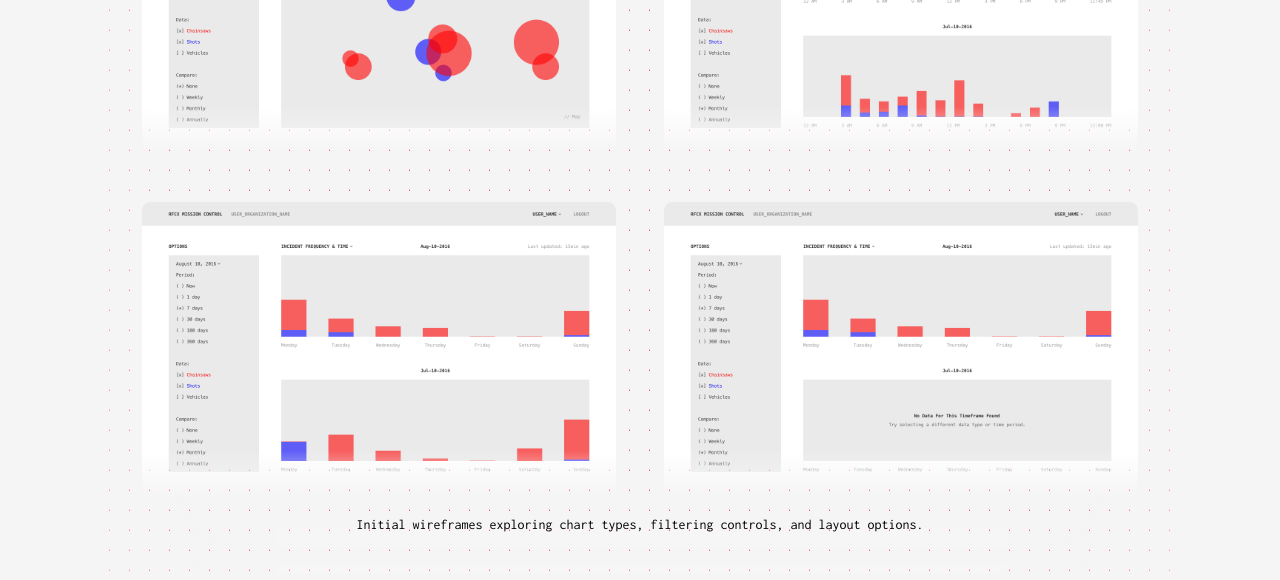
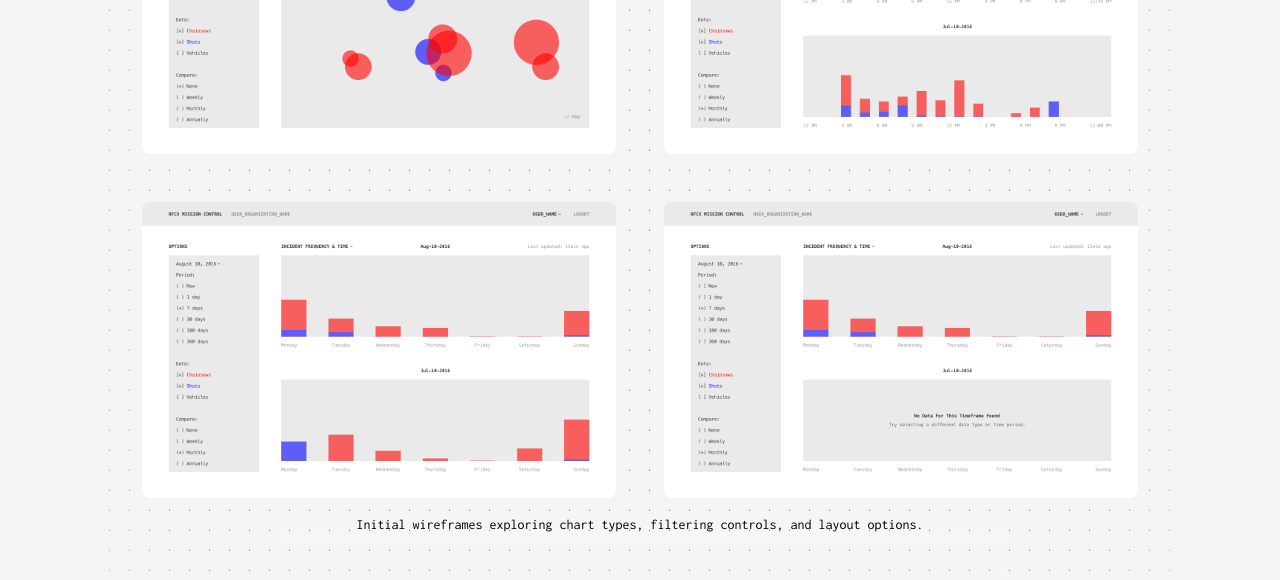
Before and after one commit to piotrbakker/piotrbakker.com, a Jekyll site: the page built from work/rfcx.html, in a window 1280 px wide and 900 px high, scrolled down 1722 px. Shown: the part 150-730 px from the top of the window. Built offline with Jekyll 4.4.1, drawn with Linux system fonts in a browser that asks for light colours; some web fonts are replaced.

Commit message:
Remove image-mask-gradient class from wireframes.

```diff
--- a/work/rfcx.html
+++ b/work/rfcx.html
@@ -37,25 +37,25 @@ keywords: "Design Systems, User Interface Design, Web Design"
                   <div class="col=12 col-md-6">
                     <picture>
                       <source srcset="/assets/img/rfcx.org/content.dark-rfcx-project-wireframe-01.png" media="(prefers-color-scheme: dark)">
-                      <img class="img-fluid rounded-3 image-mask-gradient" alt="Wireframe of RFCx’s incident dashboard" src="/assets/img/rfcx.org/content.light-rfcx-project-wireframe-01.png">
+                      <img class="img-fluid rounded-3" alt="Wireframe of RFCx’s incident dashboard" src="/assets/img/rfcx.org/content.light-rfcx-project-wireframe-01.png">
                     </picture>
                   </div>
                   <div class="col-12 col-md-6">
                     <picture>
                       <source srcset="/assets/img/rfcx.org/content.dark-rfcx-project-wireframe-02.png" media="(prefers-color-scheme: dark)">
-                      <img class="img-fluid rounded-3 image-mask-gradient" alt="Wireframe of RFCx’s incident dashboard" src="/assets/img/rfcx.org/content.light-rfcx-project-wireframe-02.png">
+                      <img class="img-fluid rounded-3" alt="Wireframe of RFCx’s incident dashboard" src="/assets/img/rfcx.org/content.light-rfcx-project-wireframe-02.png">
                     </picture>
                   </div>
                   <div class="col-12 col-md-6">
                     <picture>
                       <source srcset="/assets/img/rfcx.org/content.dark-rfcx-project-wireframe-03.png" media="(prefers-color-scheme: dark)">
-                      <img class="img-fluid rounded-3 image-mask-gradient" alt="Wireframe of RFCx’s incident dashboard" src="/assets/img/rfcx.org/content.light-rfcx-project-wireframe-03.png">
+                      <img class="img-fluid rounded-3" alt="Wireframe of RFCx’s incident dashboard" src="/assets/img/rfcx.org/content.light-rfcx-project-wireframe-03.png">
                     </picture>
                   </div>
                   <div class="col-12 col-md-6">
                     <picture>
                       <source srcset="/assets/img/rfcx.org/content.dark-rfcx-project-wireframe-04.png" media="(prefers-color-scheme: dark)">
-                      <img class="img-fluid rounded-3 image-mask-gradient" alt="Wireframe of RFCx’s incident dashboard" src="/assets/img/rfcx.org/content.light-rfcx-project-wireframe-04.png">
+                      <img class="img-fluid rounded-3" alt="Wireframe of RFCx’s incident dashboard" src="/assets/img/rfcx.org/content.light-rfcx-project-wireframe-04.png">
                     </picture>
                   </div>
                 </div>
```
